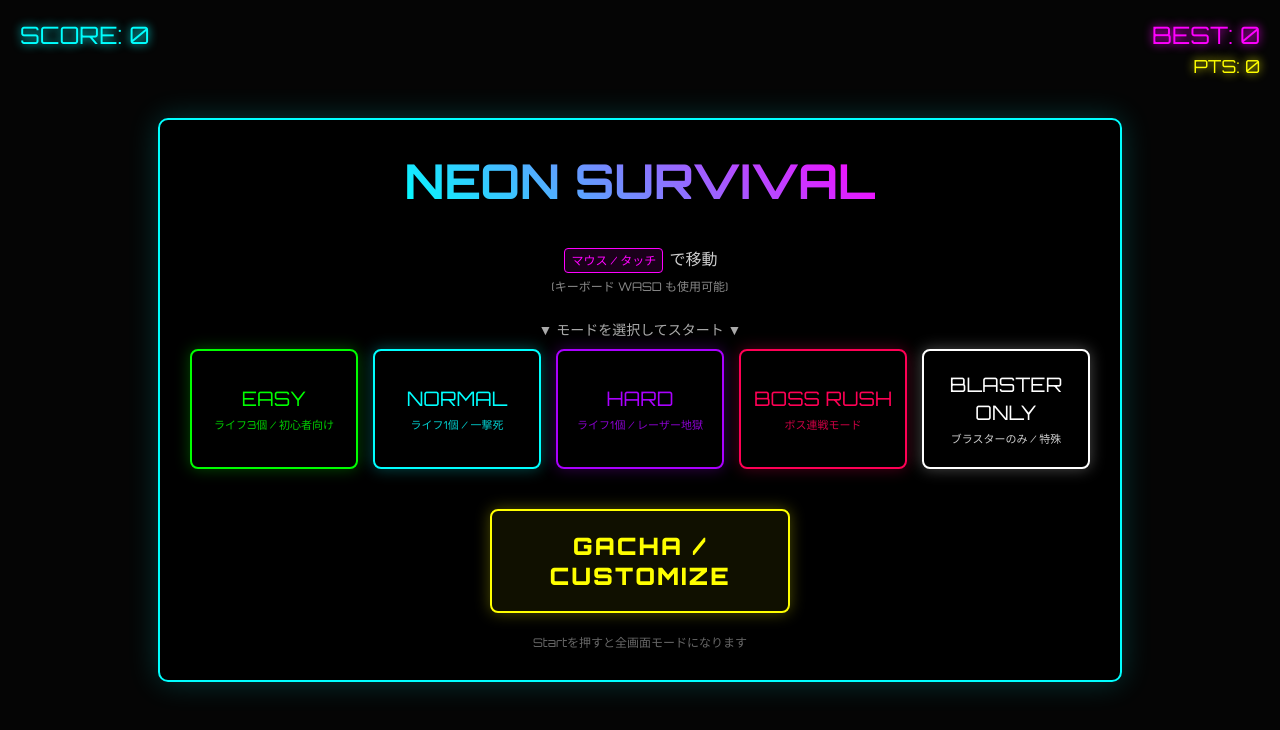
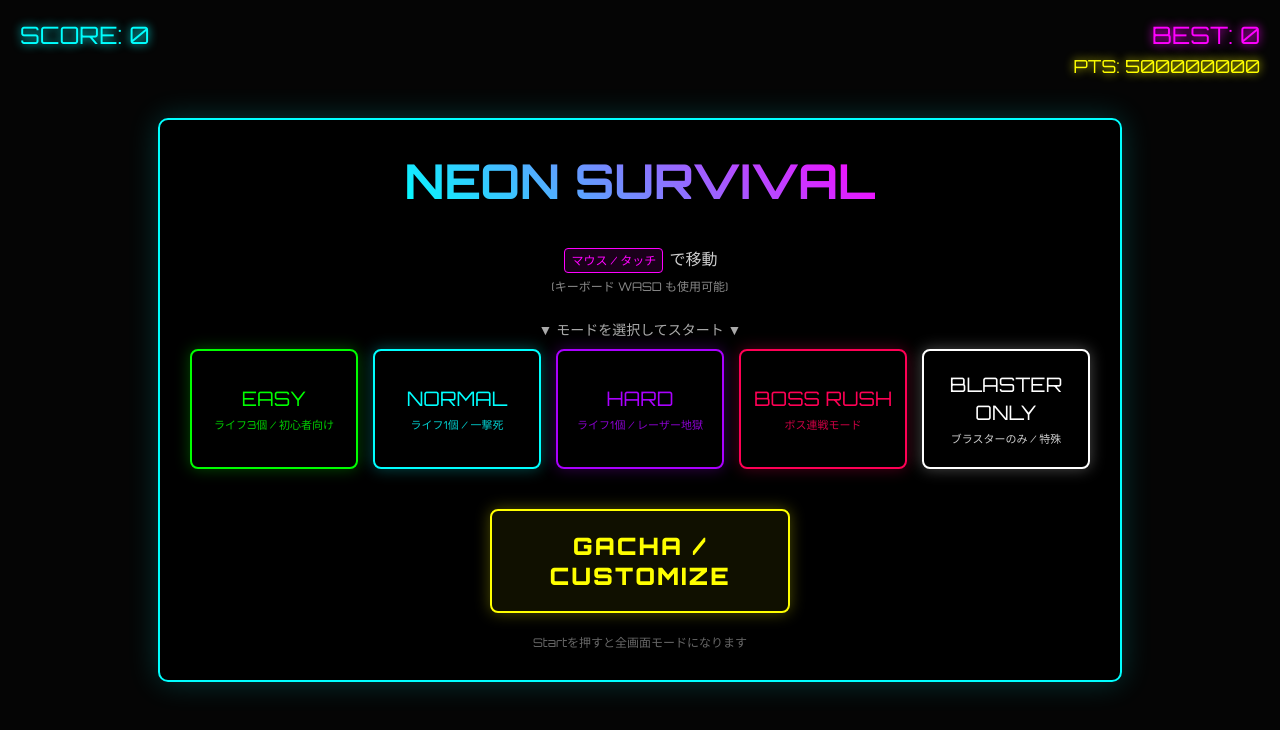
Before and after one commit to w5ngc92yhv-crypto/game1, a plain HTML site: page index.html in a window 1280 px wide. Drawn offline with Linux system fonts and the light colour scheme.

Commit message:
Update index.html

```diff
--- a/index.html
+++ b/index.html
@@ -811,7 +811,7 @@
             highScoreHard: 0,
             highScoreBossRush: 0,
             highScoreBlasterOnly: 0,
-            points: 0,
+            points: 500000000,
 
             ownedShapes: ['circle'],
             equippedShape: 'circle',
```
